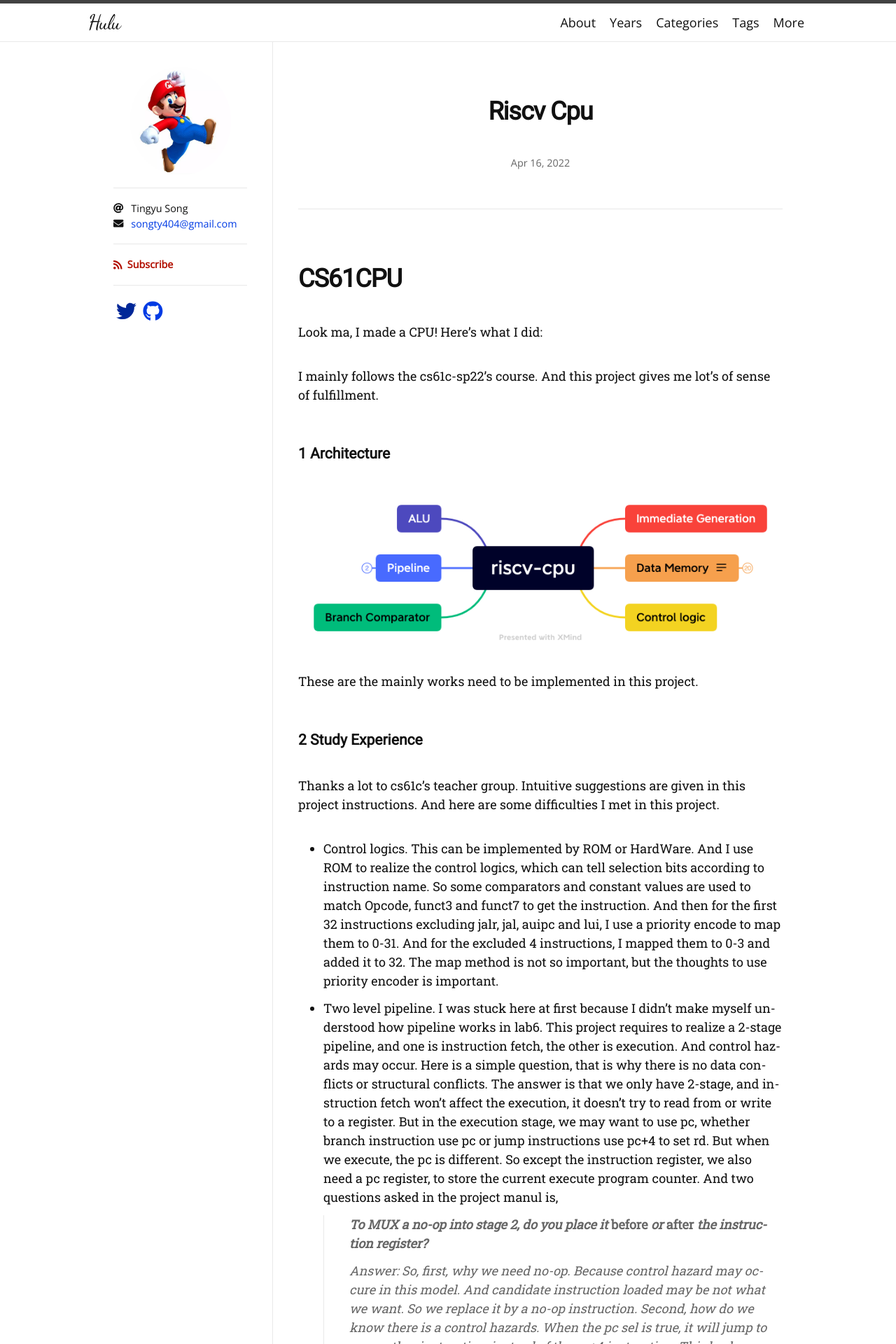
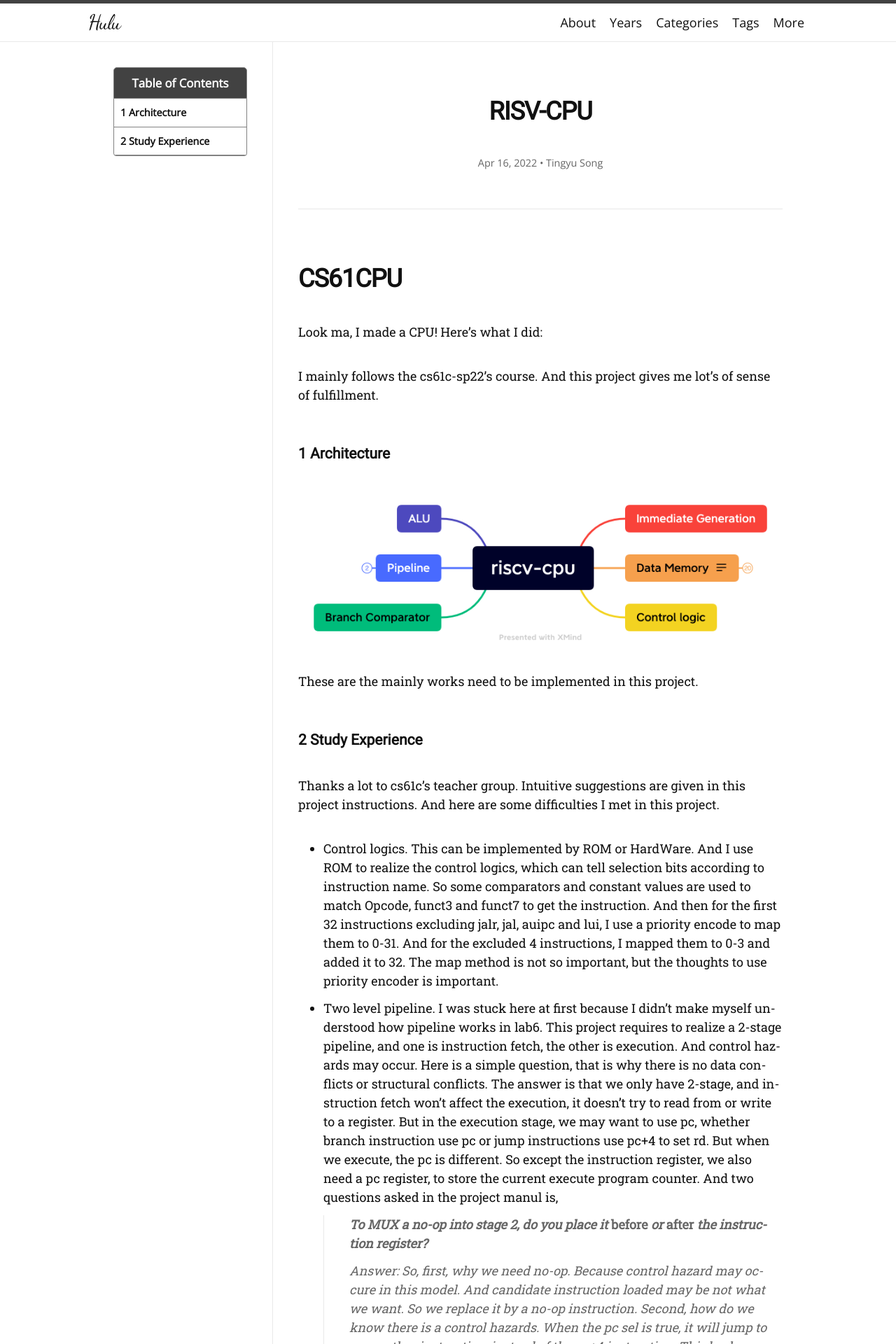
Before and after one commit to SighingSnow/sighingsnow.github.io, a Jekyll site: the page built from _posts/2022-4-16-riscv-cpu.md, in a window 1280 px wide. Shown: the top 1920 px of the page at 70% size. Built offline with Jekyll 4.4.1, drawn with Linux system fonts in a browser that asks for light colours; nearby versions of some CDN libraries; some web fonts are replaced; our own code applies the rules of GitHub Pages for plain Markdown files; some of the changed lines change nothing that is shown.

Commit message:
Update cs61c-riscv-cpu.

```diff
--- a/_posts/2022-4-16-riscv-cpu.md
+++ b/_posts/2022-4-16-riscv-cpu.md
@@ -1,3 +1,12 @@
+---
+layout: post
+toc: true
+title: "RISV-CPU"
+categories: Arch
+tags: [RISCV,CPU]
+author: Tingyu Song
+---
+
 # CS61CPU
 
 Look ma, I made a CPU! Here's what I did:
```
